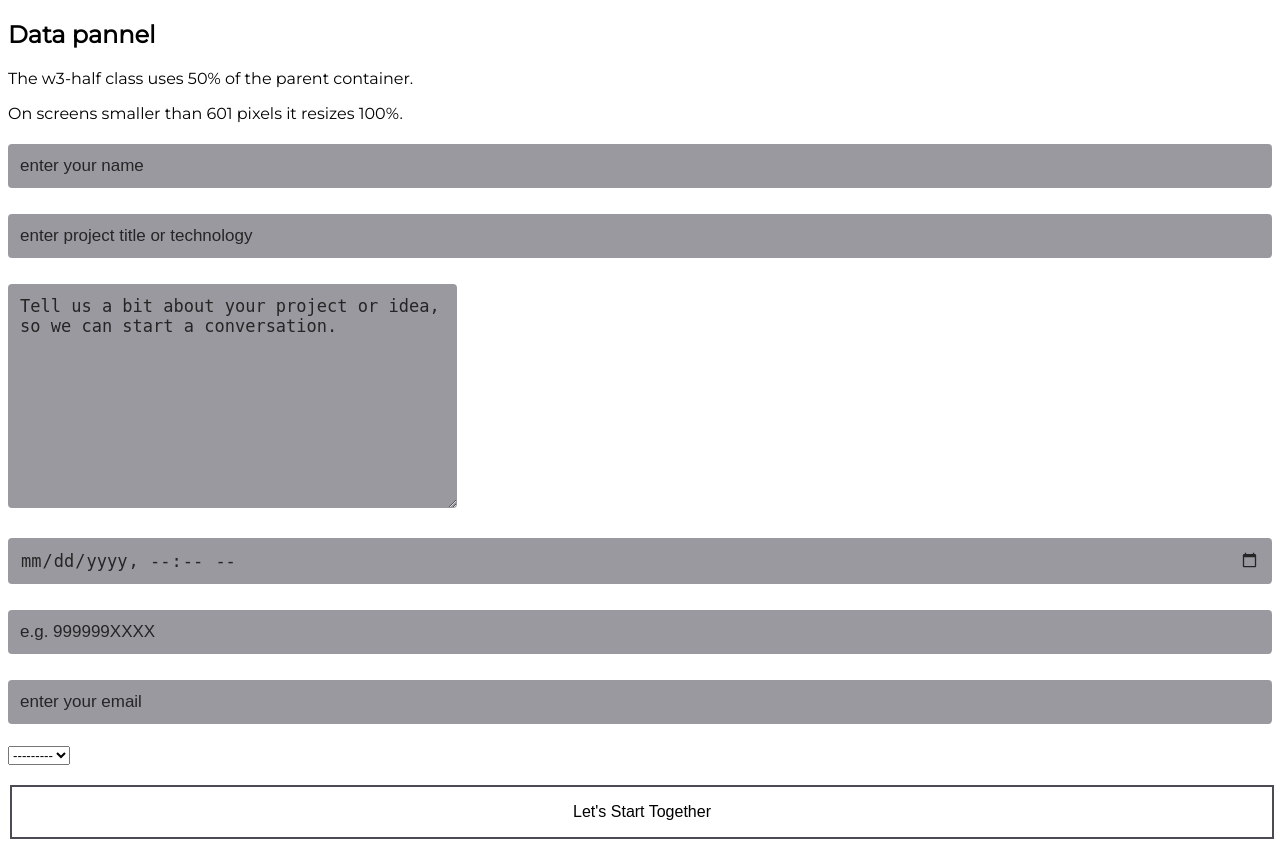
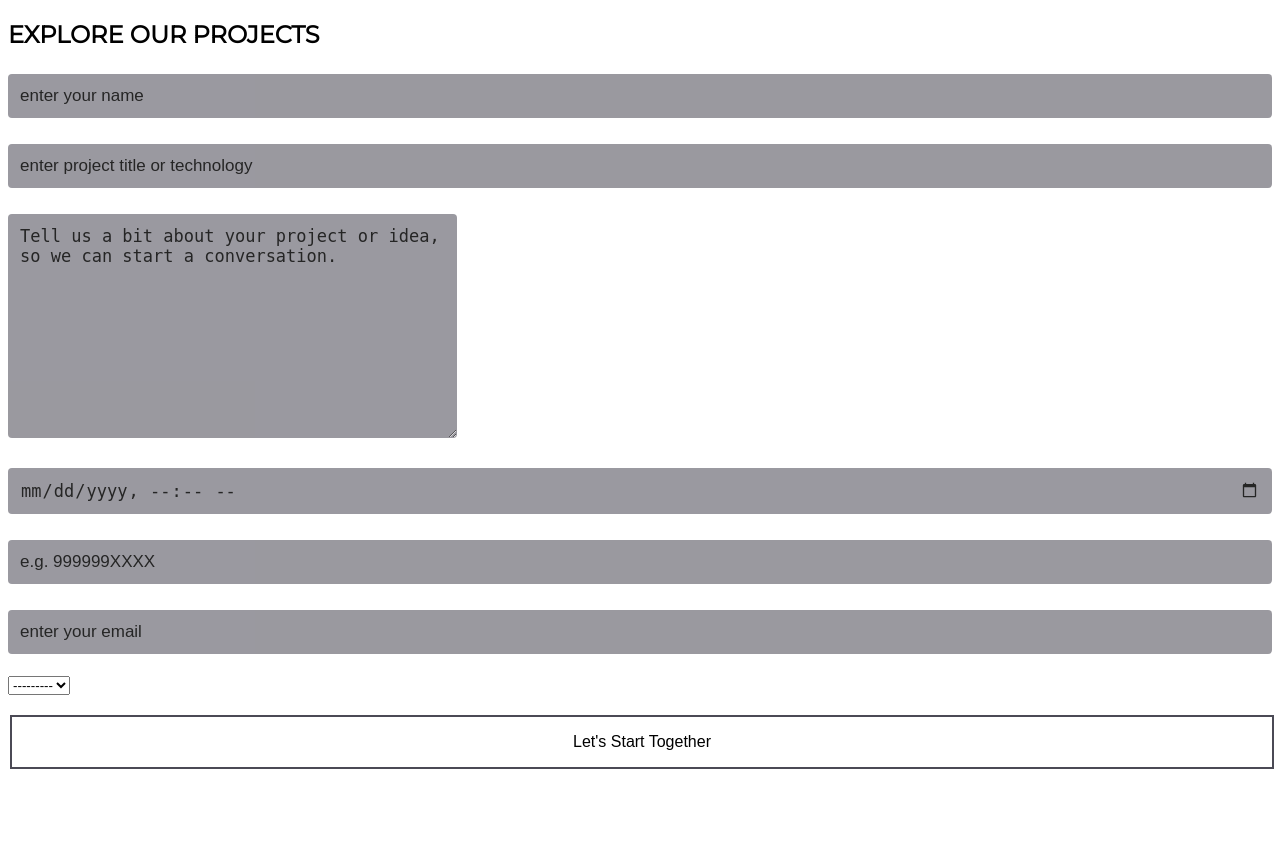
Before and after one commit to devBuggs/ecorpin-django-project, a Django app: page /contact_request in a window 1280 px wide. Shown: the part 128-979 px from the top of the page. After the commit the page ends 897 px from the top, so only its background shows below. Run offline with Django 3.2, Linux system fonts and the light colour scheme; data that the repository does not hold is empty.

Commit message:
changes in UI.. needs modification

```diff
--- a/ecorpin_corp/templates/service_access/contact_request.html
+++ b/ecorpin_corp/templates/service_access/contact_request.html
@@ -251,9 +251,7 @@
         {% else %}
         <div class="w3-row w3-border">
             <div class="w3-container w3-half w3-red w3-hide-small">
-                <h2>Data pannel</h2>
-                <p>The w3-half class uses 50% of the parent container.</p>
-                <p>On screens smaller than 601 pixels it resizes 100%.</p>
+                <div class="w3-twothird w3-padding-48 w3-center w3-teal"><h2 class="w3-text-black"><b>EXPLORE OUR PROJECTS</b></h2></div>
             </div>
             <div class="w3-container w3-half">
                 <form action="{% url 'contact_request' %}" method="POST" autocomplete="off">
```
